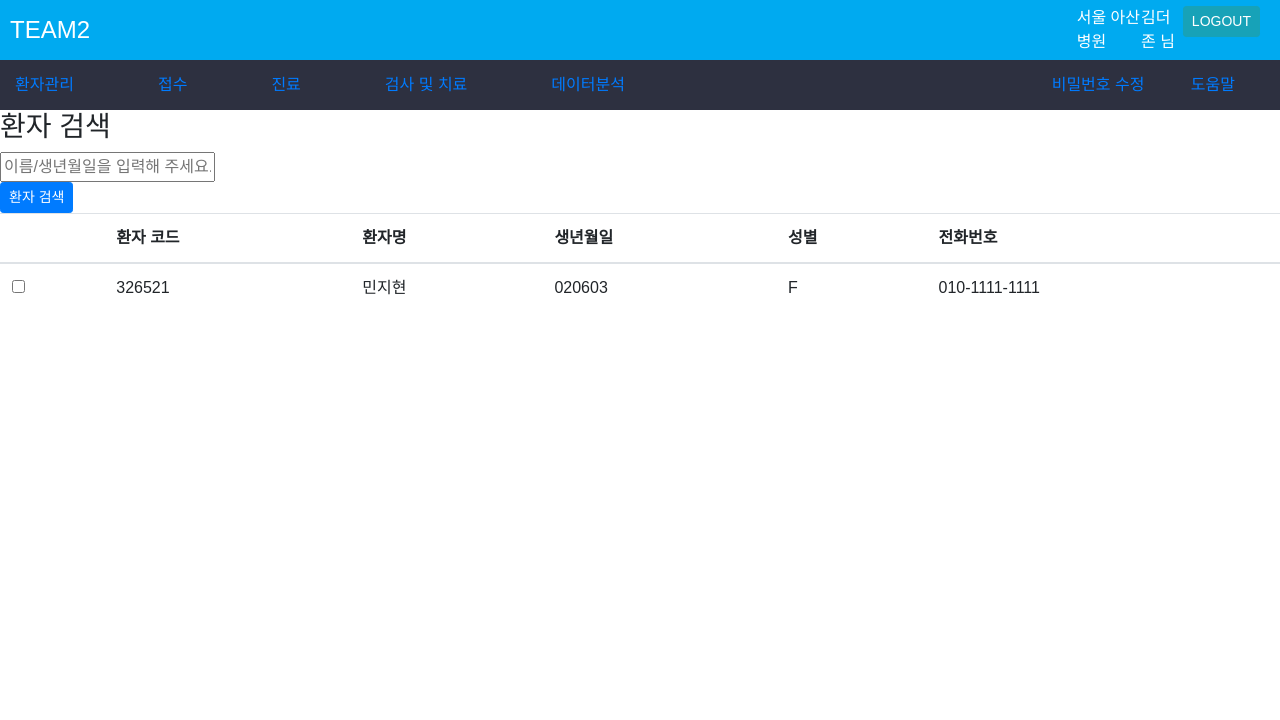
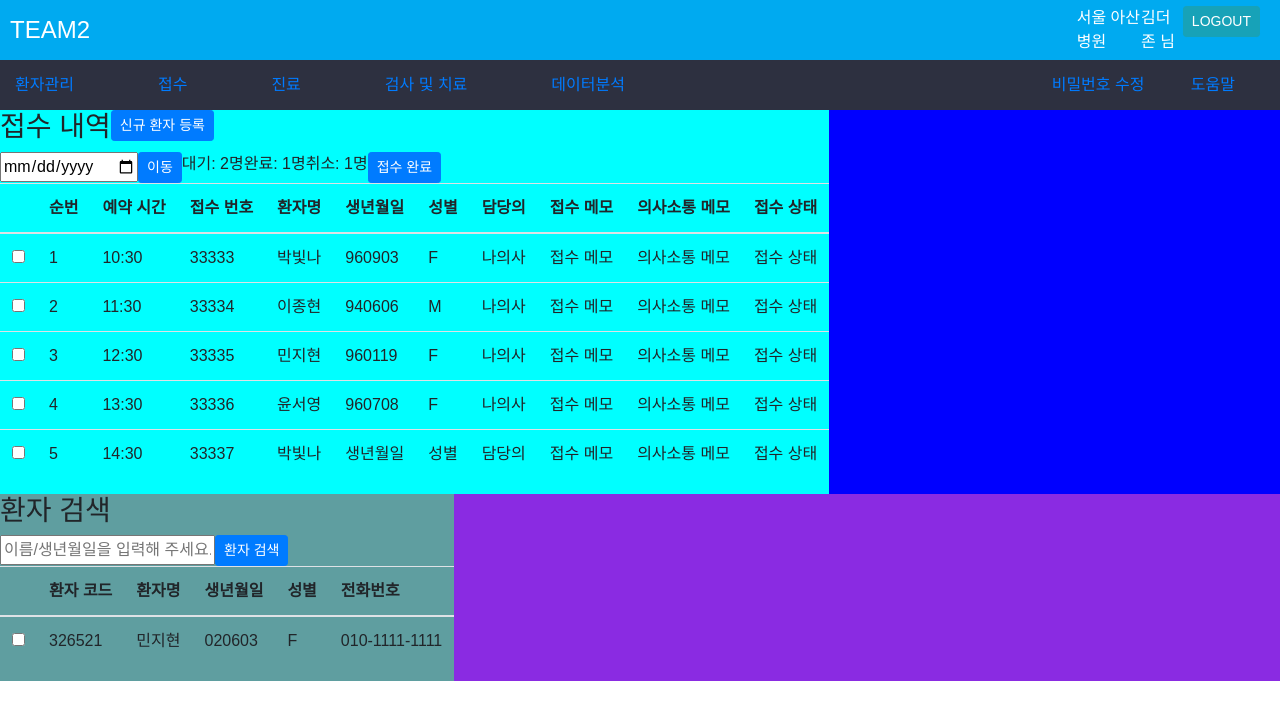
Before and after one commit to JongHyun94/Final_Team2_FrontEnd, a React (Create React App) app: page / in a window 1280 px wide. Shown: the top 720 px of the page. Built offline with nearby package versions, Linux system fonts and the light colour scheme.

Commit message:
[update] 등록 접수

```diff
--- a/src/views/Register/RegisterList.js
+++ b/src/views/Register/RegisterList.js
@@ -1,7 +1,131 @@
+import "./Register.css";
 function RegisterList(props) {
   return (
-    <div>
-
+    <div className="RegisterList">
+      {/* 상단 메뉴 이름 + 버튼 */}
+      <div className="RegisterList_header">
+        <div>
+          <h3>접수 내역</h3>
+        </div>
+        <div>
+          <button className="btn btn-primary btn-sm">신규 환자 등록</button>
+        </div>
+      </div>
+      {/* 하단 내용 */}
+      <div className="RegisterList_content">
+        {/* 달력 , 상태 , 완료 버튼 */}
+        <div className="RegisterList_content_1">
+          <div className="RegisterList_content_1_1">
+            <div>
+              <input type="date" />
+            </div>
+            <div>
+              <button className="btn btn-primary btn-sm">이동</button>
+            </div>
+          </div>
+          <div className="RegisterList_content_1_2">
+            <div>
+              대기: 2명
+            </div>
+            <div>
+              완료: 1명
+            </div>
+            <div>
+              취소: 1명
+            </div>
+          </div>
+          <div className="RegisterList_content_1_3">
+            <button className="btn btn-primary btn-sm">접수 완료</button>
+          </div>
+        </div>
+        {/* 접수 내역 테이블 */}
+        <div className="RegisterList_content_2">
+          <table className="table">
+            <thead>
+              <tr>
+                <th></th>
+                <th>순번</th>
+                <th>예약 시간</th>
+                <th>접수 번호</th>
+                <th>환자명</th>
+                <th>생년월일</th>
+                <th>성별</th>
+                <th>담당의</th>
+                <th>접수 메모</th>
+                <th>의사소통 메모</th>
+                <th>접수 상태</th>
+              </tr>
+            </thead>
+            <tbody>
+              <tr>
+                <td><input type="checkbox"/></td>
+                <td>1</td>
+                <td>10:30</td>
+                <td>33333</td>
+                <td>박빛나</td>
+                <td>960903</td>
+                <td>F</td>
+                <td>나의사</td>
+                <td>접수 메모</td>
+                <td>의사소통 메모</td>
+                <td>접수 상태</td>
+              </tr>
+              <tr>
+                <td><input type="checkbox"/></td>
+                <td>2</td>
+                <td>11:30</td>
+                <td>33334</td>
+                <td>이종현</td>
+                <td>940606</td>
+                <td>M</td>
+                <td>나의사</td>
+                <td>접수 메모</td>
+                <td>의사소통 메모</td>
+                <td>접수 상태</td>
+              </tr>
+              <tr>
+                <td><input type="checkbox"/></td>
+                <td>3</td>
+                <td>12:30</td>
+                <td>33335</td>
+                <td>민지현</td>
+                <td>960119</td>
+                <td>F</td>
+                <td>나의사</td>
+                <td>접수 메모</td>
+                <td>의사소통 메모</td>
+                <td>접수 상태</td>
+              </tr>
+              <tr>
+                <td><input type="checkbox"/></td>
+                <td>4</td>
+                <td>13:30</td>
+                <td>33336</td>
+                <td>윤서영</td>
+                <td>960708</td>
+                <td>F</td>
+                <td>나의사</td>
+                <td>접수 메모</td>
+                <td>의사소통 메모</td>
+                <td>접수 상태</td>
+              </tr>
+              <tr>
+                <td><input type="checkbox"/></td>
+                <td>5</td>
+                <td>14:30</td>
+                <td>33337</td>
+                <td>박빛나</td>
+                <td>생년월일</td>
+                <td>성별</td>
+                <td>담당의</td>
+                <td>접수 메모</td>
+                <td>의사소통 메모</td>
+                <td>접수 상태</td>
+              </tr>
+            </tbody>
+          </table>
+        </div>
+      </div>
     </div>
   );
 }
```
